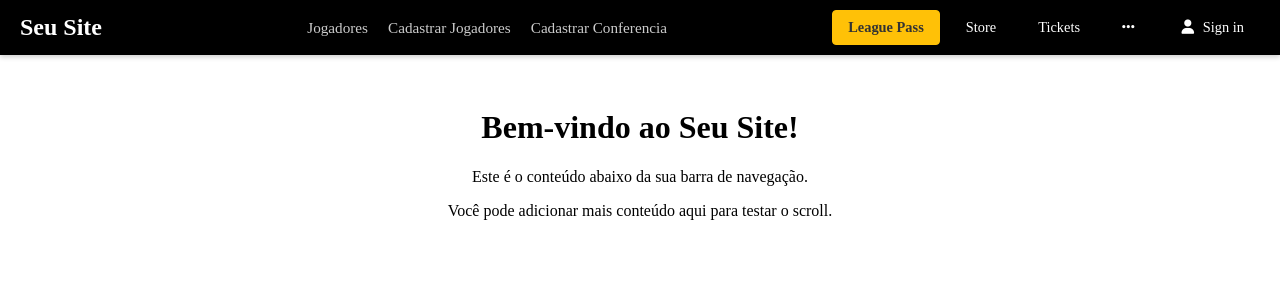
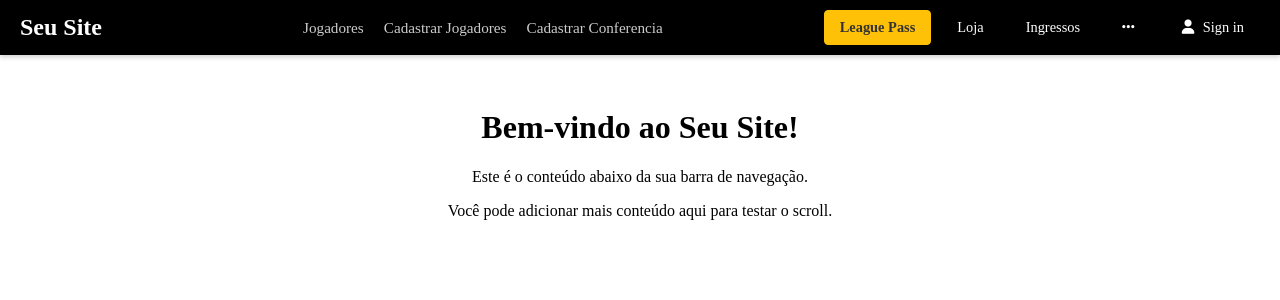
Before and after one commit to ryxvdz/NbaStats, a PHP site: page /PaginaInicial.php in a window 1280 px wide. Shown: the top 300 px of the page. Run offline with PHP 8.4, Linux system fonts and the light colour scheme.

Commit message:
trocando palavras

```diff
--- a/PaginaInicial.php
+++ b/PaginaInicial.php
@@ -31,8 +31,8 @@
 
             <div class="navbar-actions">
                 <a href="#" class="btn btn-primary">League Pass</a>
-                <a href="#" class="btn">Store</a>
-                <a href="#" class="btn">Tickets</a>
+                <a href="https://www.lojanba.com/?gad_source=1&gad_campaignid=938512033&gclid=CjwKCAjwo4rCBhAbEiwAxhJlCay62rU5L7UPk8errIDoaW4-8vJazlma-5oevfFBODys1ASFLmEMphoCfMUQAvD_BwE" class="btn">Loja</a>
+                <a href="#" class="btn">Ingressos</a>
                 <a href="#" class="btn"><i class="fas fa-ellipsis-h"></i></a> <a href="#" class="btn"><i class="fas fa-user"></i> Sign in</a>
             </div>
         </div>
```
